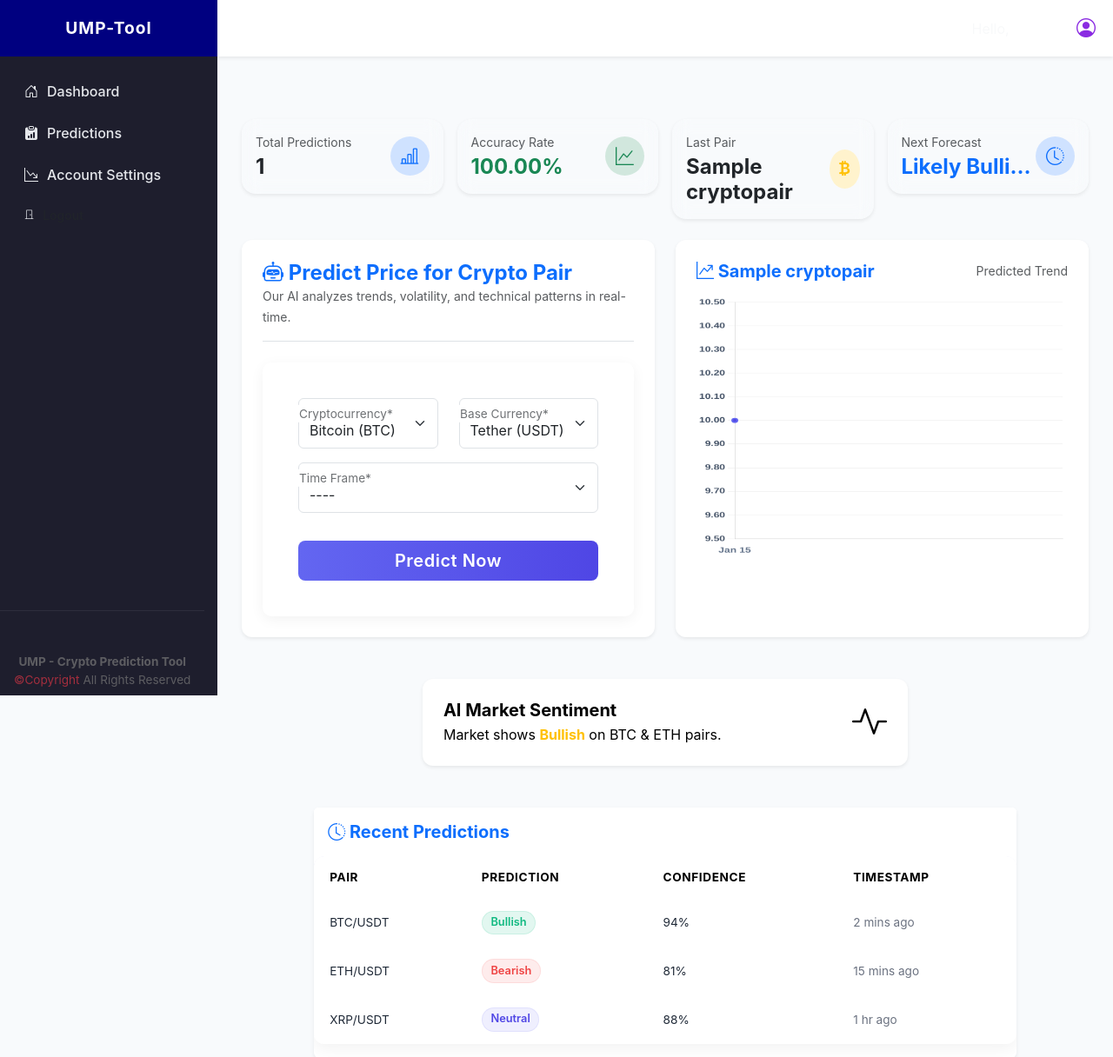
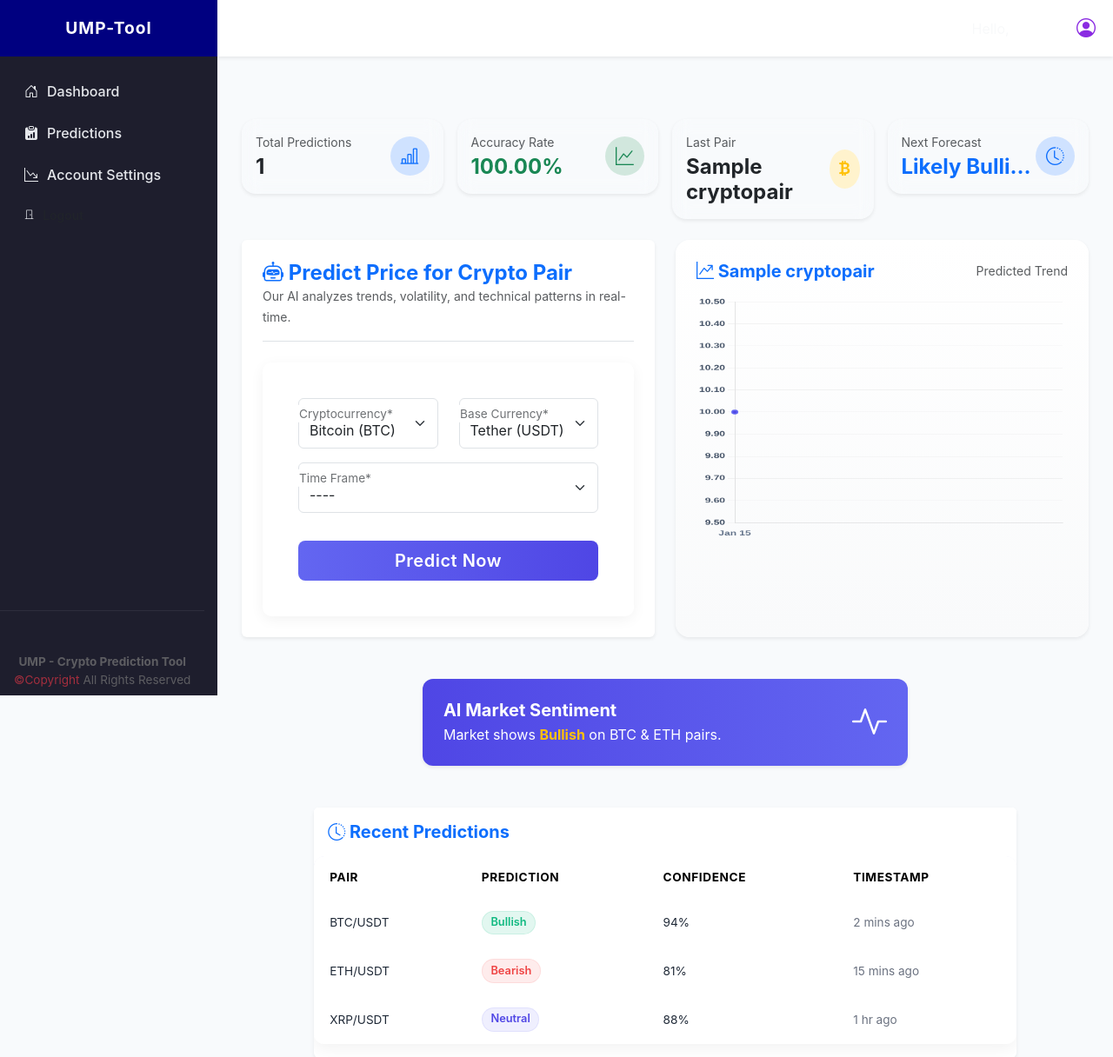
Before and after one commit to ndmichael/ump-crypto-predictor, a Django app: page /user/dashboard/ in a window 1280 px wide. Shown: the top 1216 px of the page at 87% size. Run offline with Django 5.2, Linux system fonts and the light colour scheme; a user stored in the database is signed in; tables that the repository leaves empty hold one stand-in row (values such as "Sample post"); some libraries are stand-ins or nearby versions.

Commit message:
added css to this and updated

```diff
--- a/users/static/users/css/account.css
+++ b/users/static/users/css/account.css
@@ -306,23 +306,61 @@ form#crypto-form h4 {
 
 
 /* === AI Insight Card === */
+
 .bg-gradient {
+  display: block;
+  min-height: 100px;
   border-radius: 12px !important;
-  color: black;
+  background: linear-gradient(90deg, #4F46E5, #6366F1) !important;
+  color: #fff !important; /* white text for visibility */
   box-shadow: 0 6px 20px rgba(99, 102, 241, 0.25);
 }
 
-/* === CHART CARD === */
-.chart-card {
-  background: rgba(255, 255, 255, 0.05);
+/* === CHART CARD (Fixed Hover + Animation) === */
+.card.chart-card {
+  background: linear-gradient(180deg, #ffffff 0%, #f9fafb 100%);
   border-radius: 1rem;
-  border: 1px solid rgba(255, 255, 255, 0.08);
-  backdrop-filter: blur(10px);
-  padding: 1rem;
+  border: 1px solid rgba(99, 102, 241, 0.1);
+  box-shadow: 0 4px 10px rgba(0, 0, 0, 0.05);
+  padding: 1.5rem;
   height: 100%;
+  transition: all 0.3s ease-in-out;
+  opacity: 0;
+  transform: translateY(20px);
+  animation: fadeUp 0.8s ease-out forwards;
+  position: relative;
+  z-index: 0;
 }
 
-.card.shadow-sm.p-4.h-100 {
+/* 🟣 Hover effect */
+.card.chart-card:hover {
+  transform: translateY(-6px);
+  box-shadow: 0 10px 25px rgba(99, 102, 241, 0.18);
+  border-color: rgba(99, 102, 241, 0.3);
+}
+
+/* Ensure the chart fits perfectly inside */
+.card.chart-card canvas {
+  width: 100% !important;
+  height: 280px !important;
+  display: block;
+}
+
+/* Entry fade-up animation */
+@keyframes fadeUp {
+  from {
+    opacity: 0;
+    transform: translateY(20px);
+  }
+  to {
+    opacity: 1;
+    transform: translateY(0);
+  }
+}
+
+
+
+/* .card.shadow-sm.p-4.h-100 {
   background: var(--card-bg);
   border-radius: 12px;
   box-shadow: 0 6px 14px rgba(0, 0, 0, 0.05);
@@ -330,7 +368,7 @@ form#crypto-form h4 {
 }
 .card.shadow-sm.p-4.h-100:hover {
   transform: translateY(-4px);
-}
+} */
 
 
 canvas {
```
